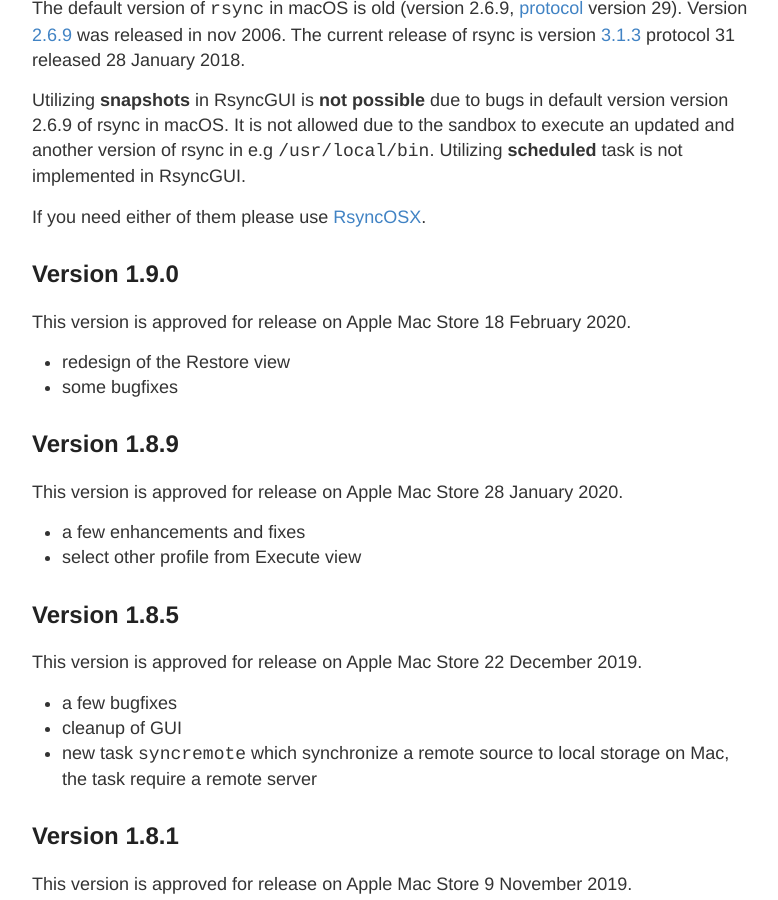
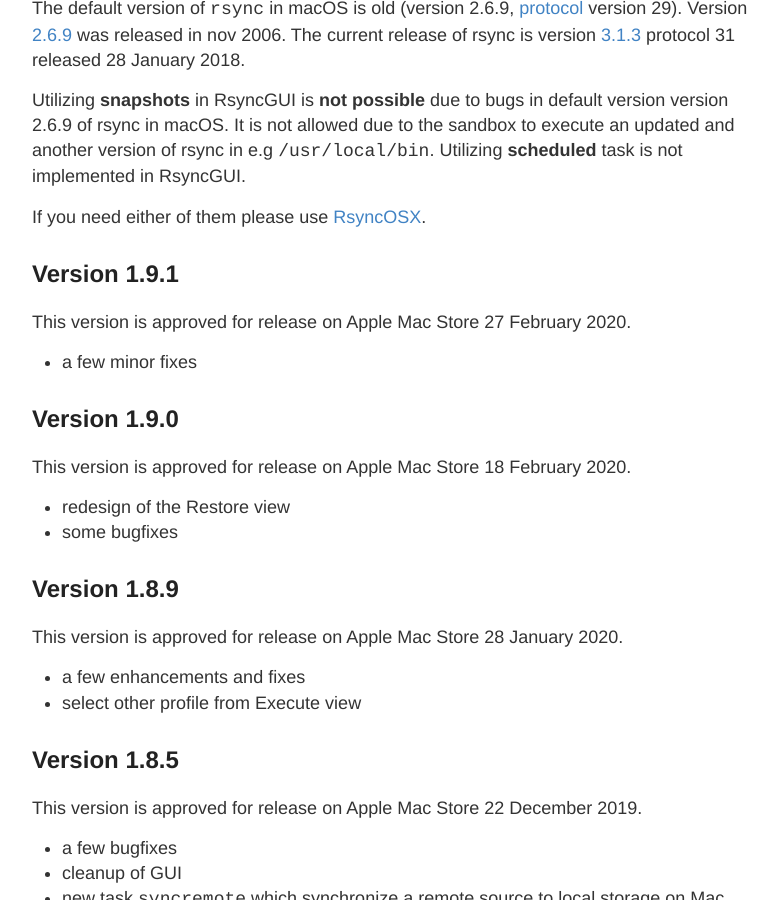
Before and after one commit to d2s/Documentation, a Jekyll site: the page built from _posts/2018-04-10-RsyncGUIChangelog.md, in a window 1280 px wide and 900 px high, scrolled down 964 px. Shown: the whole window, without its empty margins (248-1026 px from the left). Built offline with Jekyll 4.4.1, drawn with Linux system fonts in a browser that asks for light colours.

Commit message:
Update 2018-04-10-RsyncGUIChangelog.md

```diff
--- a/_posts/2018-04-10-RsyncGUIChangelog.md
+++ b/_posts/2018-04-10-RsyncGUIChangelog.md
@@ -23,6 +23,12 @@ The default version of `rsync` in macOS is old (version 2.6.9, [protocol](https:
 Utilizing **snapshots** in RsyncGUI is **not possible** due to bugs in default version version 2.6.9 of rsync in macOS. It is not allowed due to the sandbox to execute an updated and another version of rsync in e.g `/usr/local/bin`. Utilizing **scheduled** task is not implemented in RsyncGUI.
 
 If you need either of them please use [RsyncOSX](https://github.com/rsyncOSX/RsyncOSX).
+
+## Version 1.9.1
+
+This version is approved for release on Apple Mac Store 27 February 2020.
+
+- a few minor fixes
 
 ## Version 1.9.0
 
```
